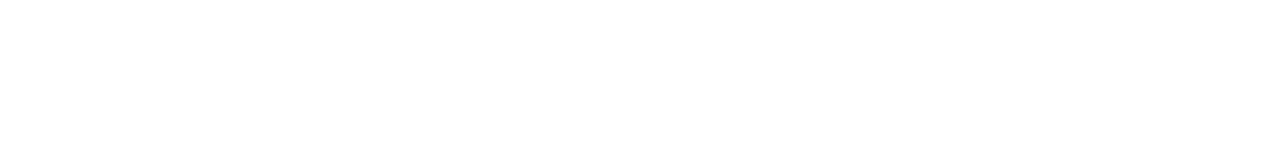
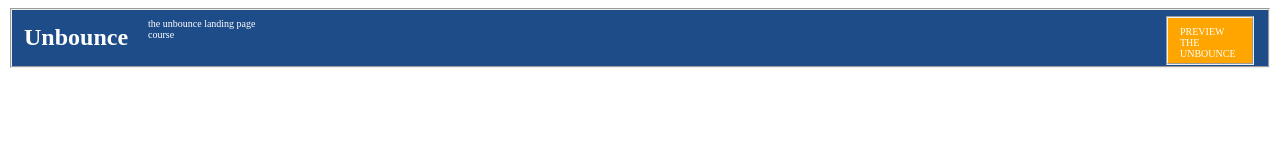
Before and after one commit to Mrmeskdev/fit-header, a plain HTML site: page index.html in a window 1280 px wide. Drawn offline with Linux system fonts and the light colour scheme.

Commit message:
cabecalho

```diff
--- a/index.html
+++ b/index.html
@@ -1,12 +1,29 @@
 <!DOCTYPE html>
-<html lang="en">
+<html lang="pt-br">
 <head>
     <meta charset="UTF-8">
     <meta name="viewport" content="width=device-width, initial-scale=1.0">
-
+    <link rel="stylesheet" href="style.css">
     <title>page</title>
 </head>
 <body>
+    <fieldset>
+    <section >
+        <div class="qqr">
+            <h1 class="unb">Unbounce</h1>
+            <p class="p1">the unbounce landing page course</p>
+            <div>
+                <fieldset class="box">
+                <p class="p2">PREVIEW THE UNBOUNCE</p>
+                </fieldset >
+            </div>
+        </div>
 
+        <div>
+
+        </div>
+
+    </section>
+</fieldset>
 </body>
 </html>
--- a/style.css
+++ b/style.css
@@ -0,0 +1,30 @@
+fieldset{
+    height: 40px;
+    background-color: rgb(29, 76, 137);
+}
+.qqr{
+    display: flex;
+    color: white;
+}
+.unb{
+    margin-top: 8px;
+    color: white;
+}
+.p1{
+
+    font-size: x-small;
+    margin-top: 2px;
+    margin-left: 20px;
+}
+    .box{
+    background-color: orange;
+    width: 60px;
+    height: 30px;
+
+    color: white;
+    margin-left: 900px;
+}
+.p2{
+    margin-top: 3px;
+    font-size: 10px;
+}
```
